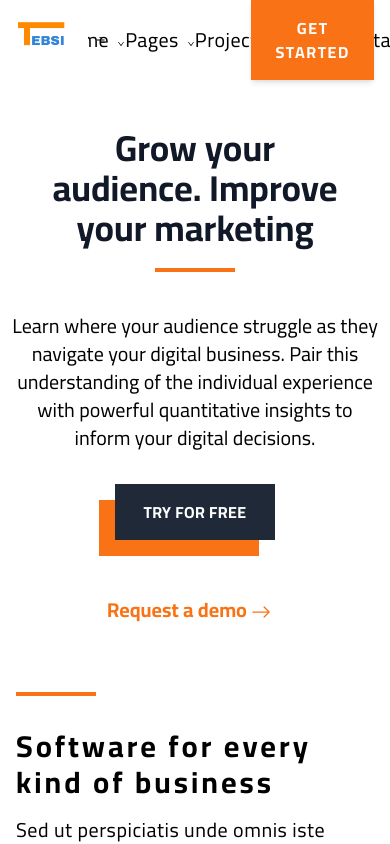
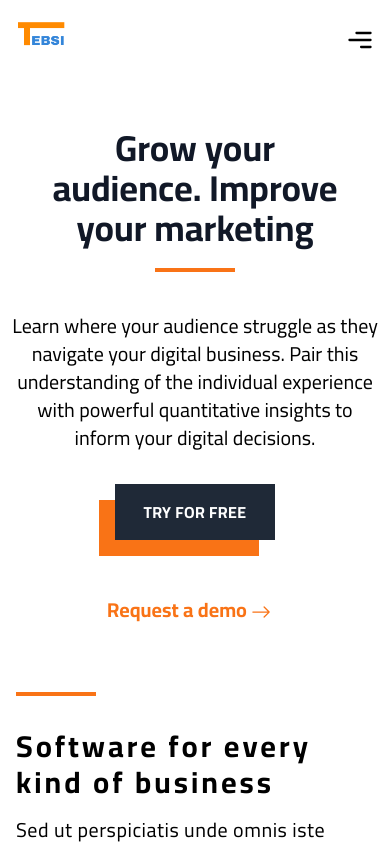
Before and after one commit to Ramzy842/TEBSI-Landing-Page, a React (Create React App) app: page / in a window 390 px wide. Shown: the top 844 px of the page. Built offline with nearby package versions, Linux system fonts and the light colour scheme.

Commit message:
fixed navbar

```diff
--- a/src/Components/Navbar.js
+++ b/src/Components/Navbar.js
@@ -39,7 +39,7 @@ const Navbar = () => {
     >
       <img src={logo} className=" relative right-2 h-20" alt="logo" />
       <CgMenuRight className="w-7 h-7 lg:hidden" />
-      <div className="flex items-center w-3/4 justify-end">
+      <div className=" items-center w-3/4 justify-end hidden lg:flex">
         <ul className="flex w-2/3 justify-evenly">
           {navbar.map((link) => {
             const { name, id, links } = link;
```
